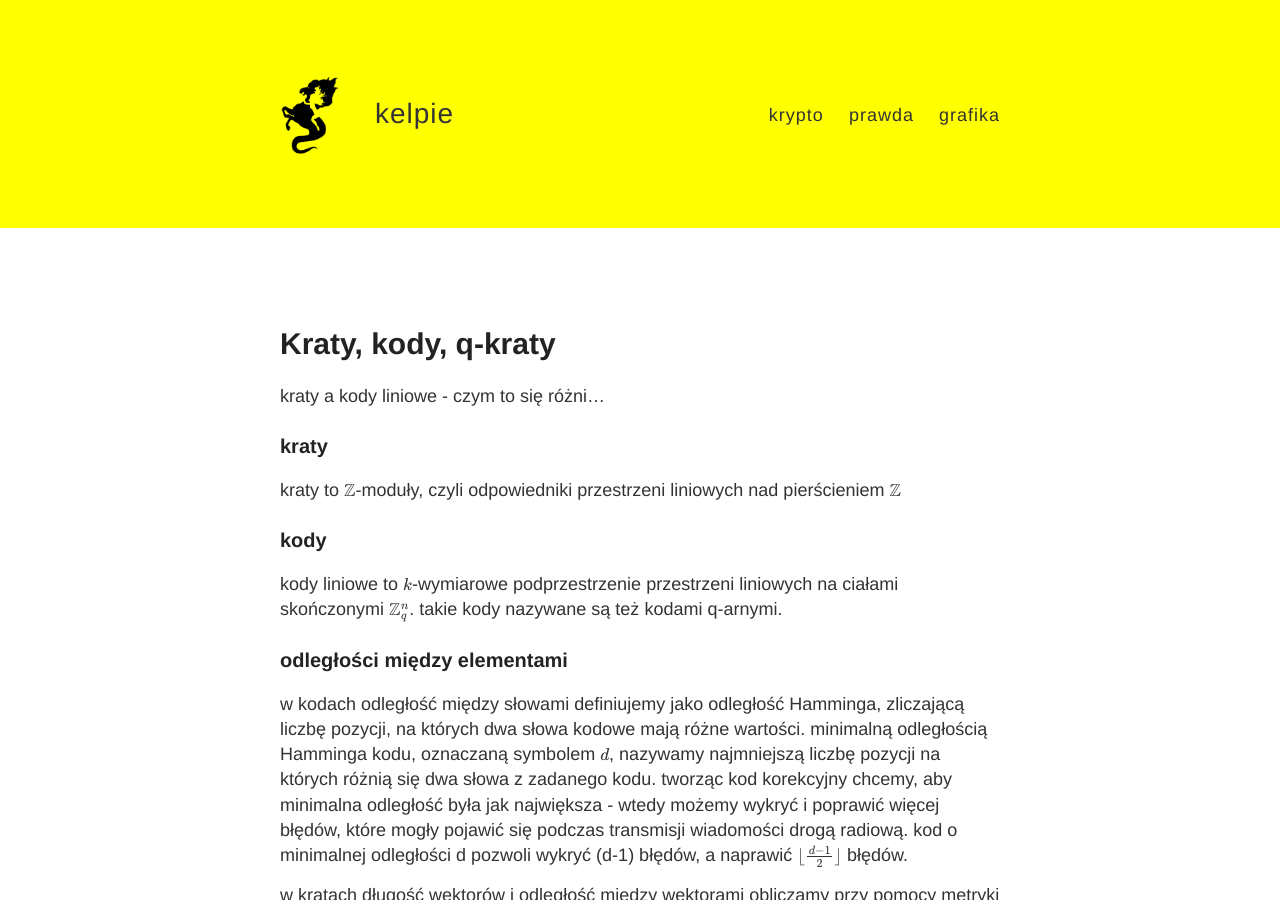
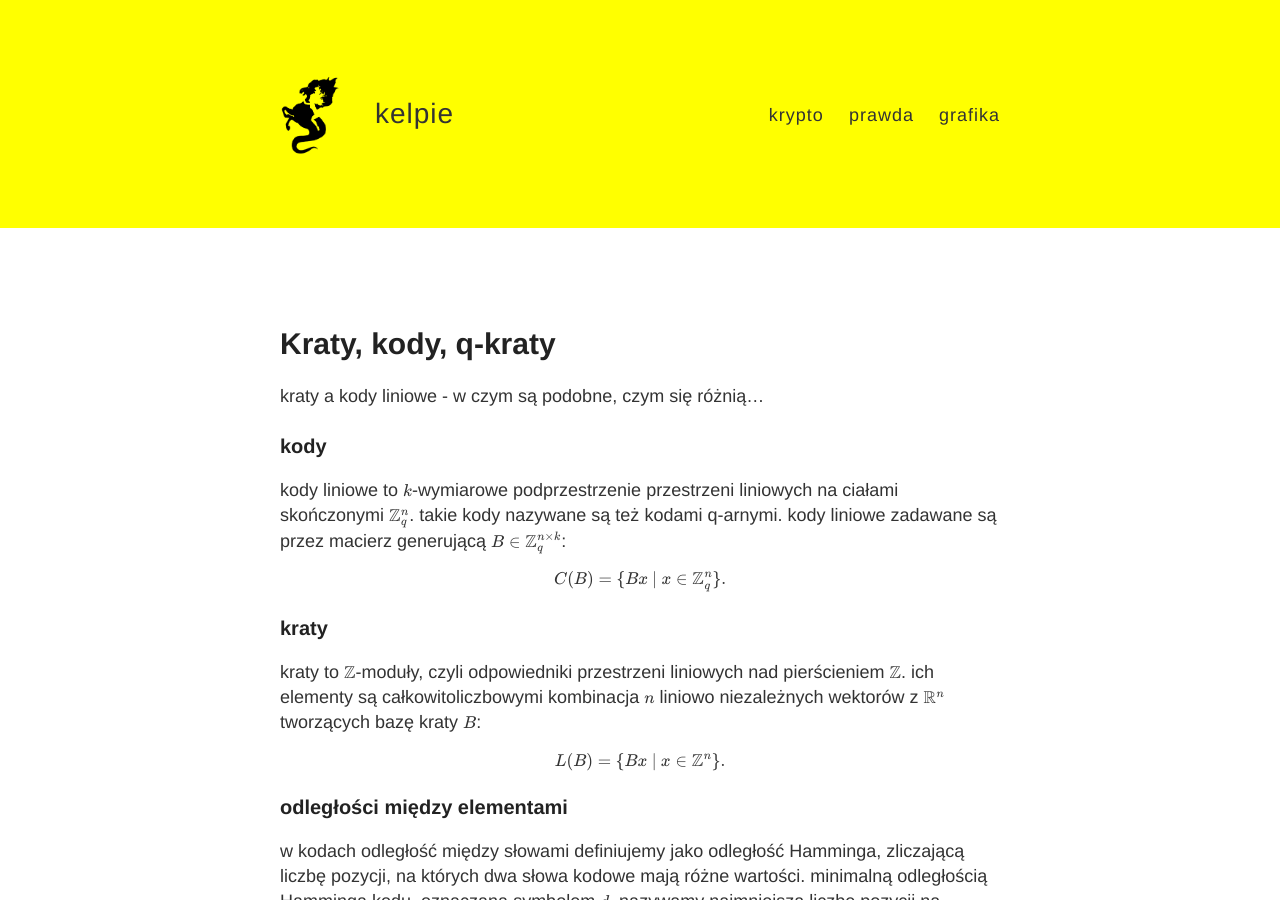
Before and after one commit to keIpie/keIpie.github.io, a Jekyll site: the page built from pq/_posts/2016-1-1-kraty-kody.md, in a window 1280 px wide and 900 px high. Built offline with Jekyll 4.4.1, drawn with Linux system fonts in a browser that asks for light colours; formulas are drawn with MathJax 3.

Commit message:
q-rne kraty

```diff
--- a/pq/_posts/2016-1-1-kraty-kody.md
+++ b/pq/_posts/2016-1-1-kraty-kody.md
@@ -3,16 +3,21 @@ layout: post
 title: Kraty, kody, q-kraty
 ---
 
-kraty a kody liniowe - czym to się różni...
-
-### kraty
-
-kraty to $\mathbb{Z}$-moduły, czyli odpowiedniki przestrzeni liniowych nad pierścieniem $\mathbb{Z}$
+kraty a kody liniowe - w czym są podobne, czym się różnią...
 
 ### kody
 
 kody liniowe to $k$-wymiarowe podprzestrzenie przestrzeni liniowych na ciałami skończonymi $\mathbb{Z}_q^n$.
-takie kody nazywane są też kodami q-arnymi.
+takie kody nazywane są też kodami q-arnymi. kody liniowe zadawane są przez macierz generującą $B \in \mathbb{Z}_q^{n \times k}$:
+
+$$ C(B) = \{ Bx ~|~ x \in \mathbb{Z}_q^n \}. $$
+
+### kraty
+
+kraty to $\mathbb{Z}$-moduły, czyli odpowiedniki przestrzeni liniowych nad pierścieniem $\mathbb{Z}$. ich elementy są całkowitoliczbowymi
+kombinacja $n$ liniowo niezależnych wektorów z $\mathbb{R}^n$ tworzących bazę kraty $B$:
+
+$$ L(B) = \{ Bx ~|~ x \in \mathbb{Z}^n \}. $$
 
 ### odległości między elementami
 
```
